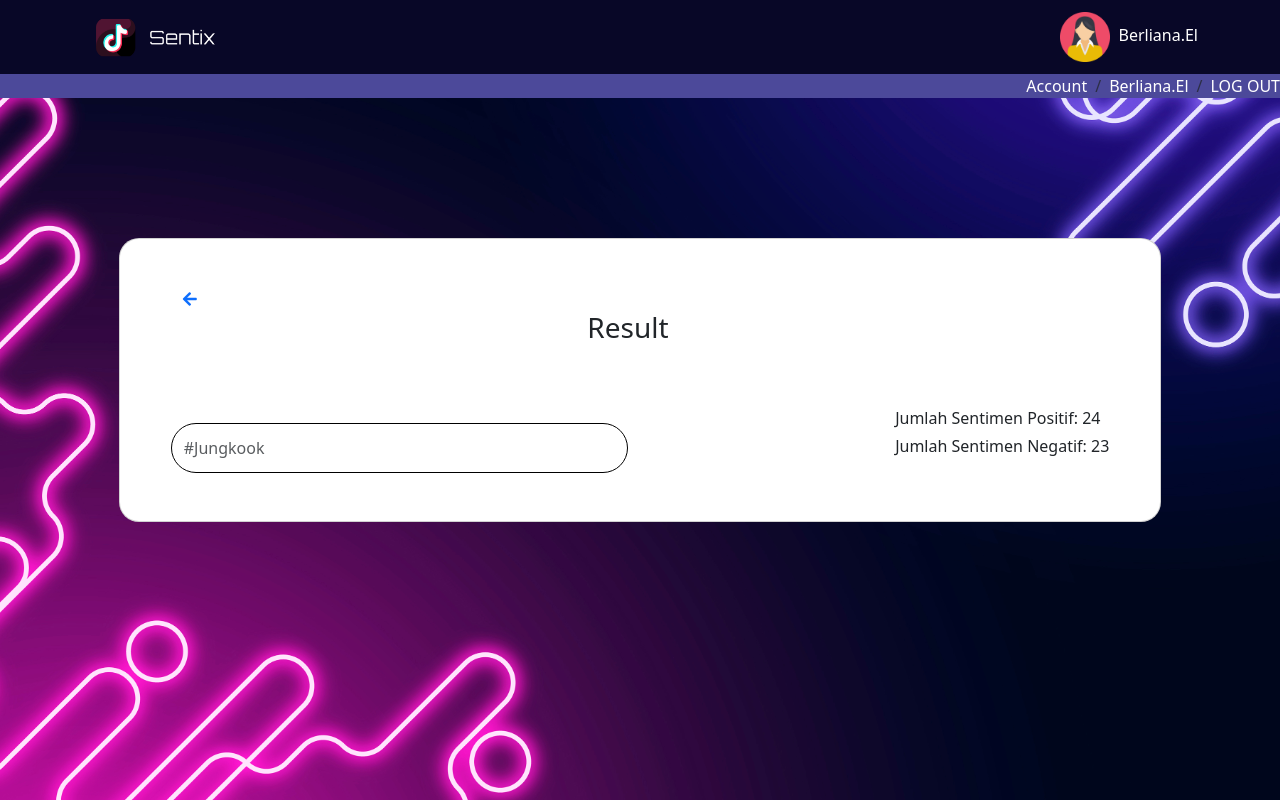
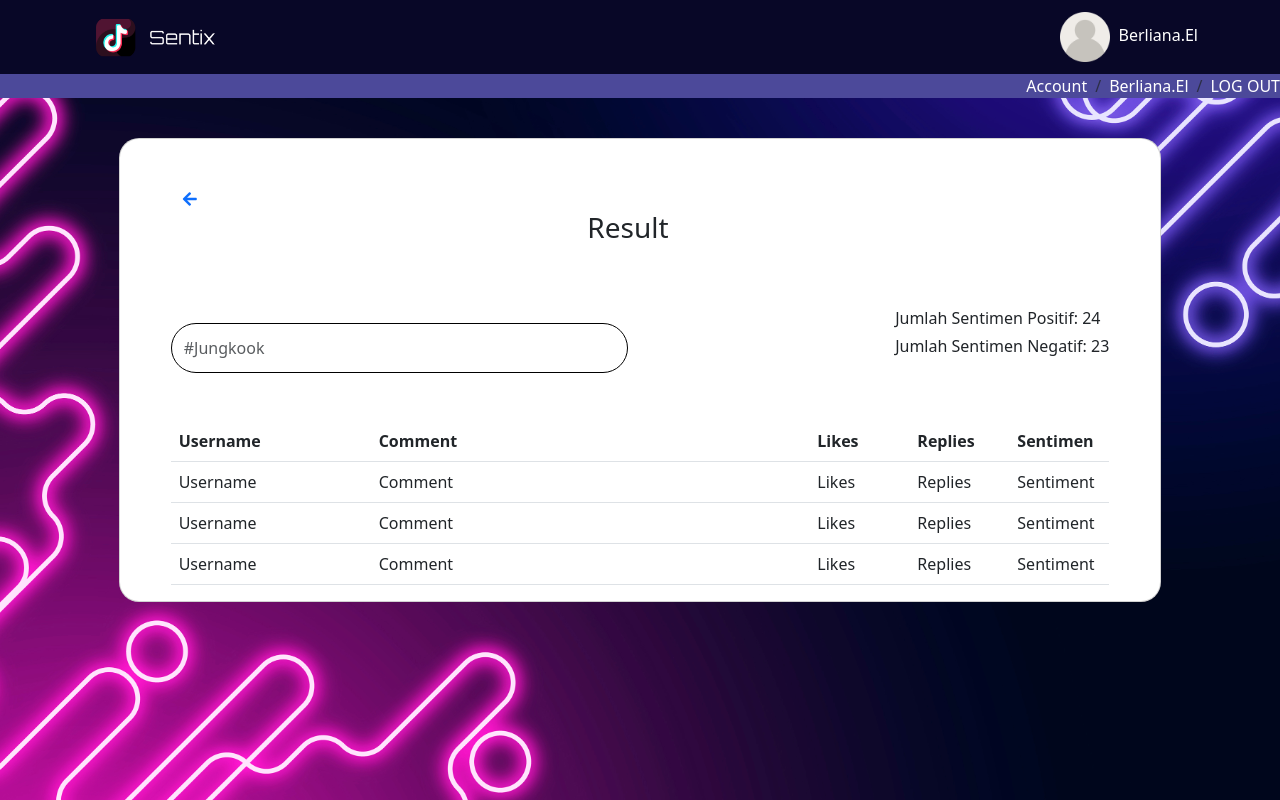
Before and after one commit to farizibnu/sentix, a Flask app: page /result in a window 1280 px wide. Run offline with Flask 3, Linux system fonts and the light colour scheme; some libraries are stand-ins or nearby versions.

Commit message:
add result page

```diff
--- a/static/style.css
+++ b/static/style.css
@@ -142,3 +142,19 @@ form>* {
 #searchHashtagCard {
     margin: 100px 0;
 }
+
+.likesTable {
+    width: 100px;
+}
+
+.repliesTable {
+    width: 100px;
+}
+
+.usernameTable {
+    width: 200px;
+}
+
+.sentimentTable {
+    width: 100px;
+}
--- a/templates/login.html
+++ b/templates/login.html
@@ -3,7 +3,7 @@
 <head>
     <meta charset="UTF-8">
     <meta name="viewport" content="width=device-width, initial-scale=1.0">
-    <title>Sentix Sign Up</title>
+    <title>Sentix - Log in</title>
     <!-- Include Bootstrap CSS from a CDN -->
     <link rel="stylesheet" href="https://cdn.jsdelivr.net/npm/bootstrap@5.3.0/dist/css/bootstrap.min.css">
     <link rel="stylesheet" href="{{ url_for('static', filename='style.css') }}">
--- a/templates/register.html
+++ b/templates/register.html
@@ -3,7 +3,7 @@
 <head>
     <meta charset="UTF-8">
     <meta name="viewport" content="width=device-width, initial-scale=1.0">
-    <title>Sentix Sign Up</title>
+    <title>Sentix - Register</title>
     <!-- Include Bootstrap CSS from a CDN -->
     <link rel="stylesheet" href="https://cdn.jsdelivr.net/npm/bootstrap@5.3.0/dist/css/bootstrap.min.css">
     <link rel="stylesheet" href="{{ url_for('static', filename='style.css') }}">
--- a/templates/result.html
+++ b/templates/result.html
@@ -10,19 +10,6 @@
     <link rel="stylesheet" href="{{ url_for('static', filename='style.css') }}">
     <!-- Add this link to include Font Awesome -->
     <link rel="stylesheet" href="https://cdnjs.cloudflare.com/ajax/libs/font-awesome/5.15.3/css/all.min.css">
-
-    <style>
-        /* Add transitions to the search form */
-        #searchHashtag {
-            transition: padding 0.3s ease-in-out, margin 0.3s ease-in-out;
-        }
-        #searchForm {
-            transition: margin 0.3s ease-in-out;
-        }
-        #searchHashtagCard {
-            transition: margin 0.3s ease-in-out;
-        }
-    </style>
 </head>
 
 <body>
@@ -38,7 +25,7 @@
                 <ul class="navbar-nav ms-auto">
                     <li class="nav-item">
                         <a href="#"  style="color: white; text-decoration: none; border-bottom: 1px solid transparent;">
-                            <img class="m-1" id="logo" src="{{ url_for('static', filename='img/woman.png') }}" alt="Logo">
+                            <img class="m-1" id="logo" src="{{ url_for('static', filename='img/user.png') }}" alt="Logo">
                             Berliana.El
                         </a>
                     </li>
@@ -56,12 +43,10 @@
         </ul>
     </nav>
 
-
-
     <div class="container-fluid pt-4">
         <div class="row justify-content-center">
             <div class="col-12 col-sm-10 col-md-12 col-lg-11 col-xl-10">
-                <div id="searchHashtagCard" class="card d-flex mx-auto">
+                <div id="resultCard" class="card d-flex mx-auto">
                     <div class="row">
                         <div id="searchHashtag" class="col-lg-12 c2 px-5 pt-5">
                             <div class="container">
@@ -78,8 +63,6 @@
                                     </div>
                                 </div>
                             </div>
-
-
                             <div class="row">
                                 <div class="col-md-6">
                                     <form id="searchForm" action="/result" method="post" class="text-center mb-5">
@@ -95,13 +78,41 @@
                                     </div>
                                 </div>
                             </div>
-
-
-
-
-
-
-
+                            <table class="table">
+                                <thead>
+                                    <tr>
+                                        <th class="usernameTable" scope="col">Username</th>
+                                        <th scope="col">Comment</th>
+                                        <th class="likesTable" scope="col">Likes</th>
+                                        <th class="repliesTable" scope="col">Replies</th>
+                                        <th class="sentimentTable" scope="col">Sentimen</th>
+                                    </tr>
+                                </thead>
+                                <tbody>
+                                    <!-- Contoh Data -->
+                                    <tr>
+                                        <td>Username</td>
+                                        <td>Comment</td>
+                                        <td>Likes</td>
+                                        <td>Replies</td>
+                                        <td>Sentiment</td>
+                                    </tr>
+                                    <tr>
+                                        <td>Username</td>
+                                        <td>Comment</td>
+                                        <td>Likes</td>
+                                        <td>Replies</td>
+                                        <td>Sentiment</td>
+                                    </tr>
+                                    <tr>
+                                        <td>Username</td>
+                                        <td>Comment</td>
+                                        <td>Likes</td>
+                                        <td>Replies</td>
+                                        <td>Sentiment</td>
+                                    </tr>
+                                </tbody>
+                            </table>
                         </div>
                     </div>
                 </div>
```
Also changed, not shown: templates/hashtag-search.html (+11 -3 lines), static/img/user.png (added).
